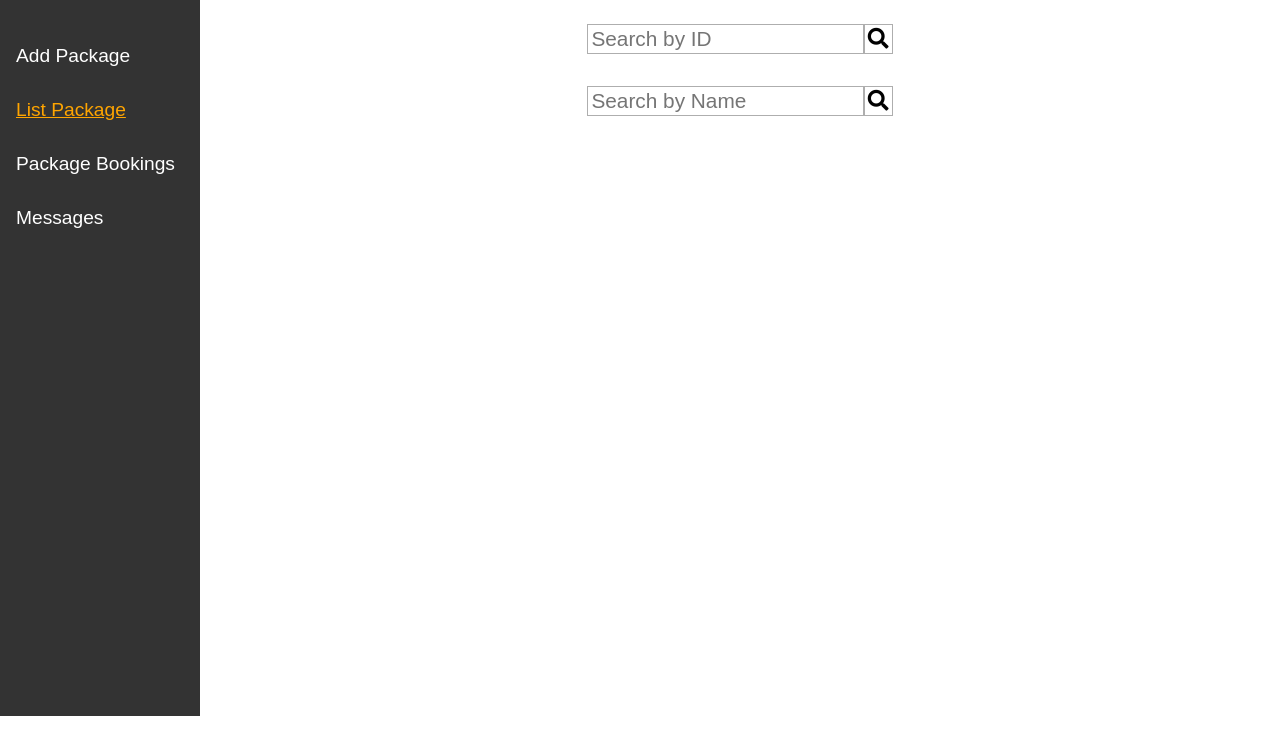
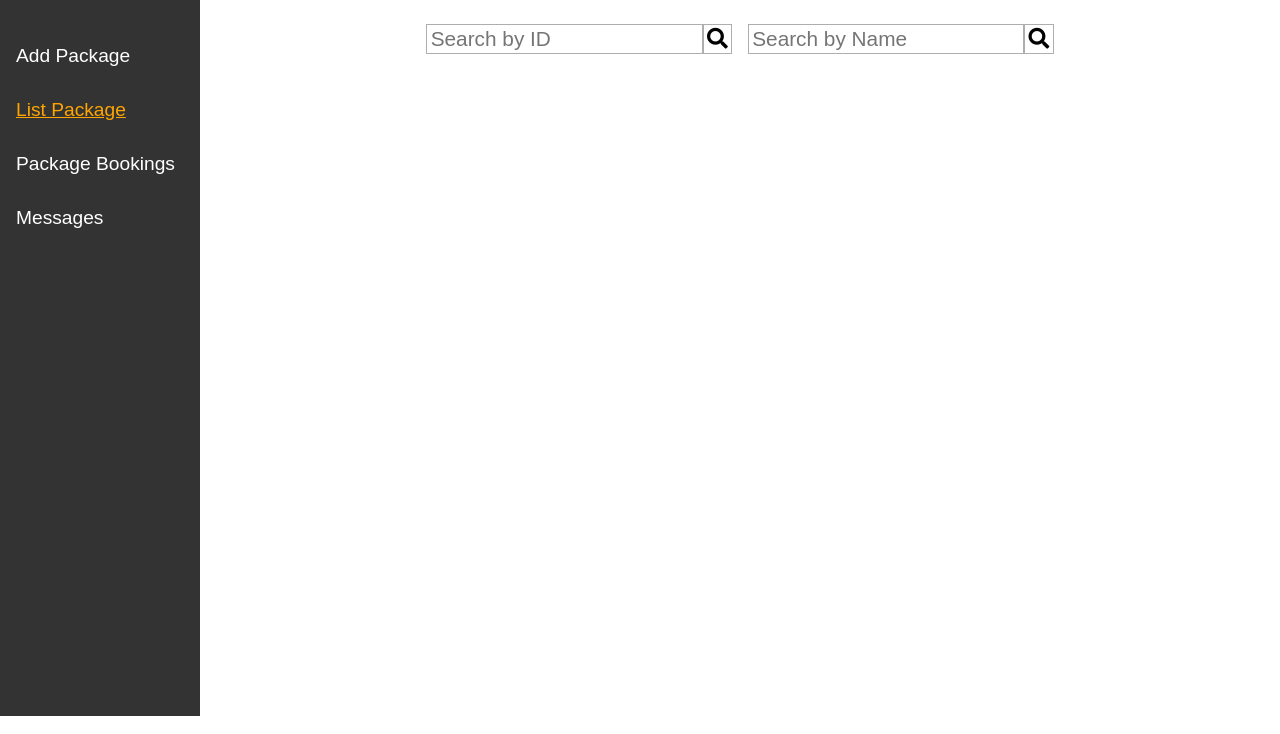
Before and after one commit to BLooDBRothER/tours_travel, a plain HTML site: page frontend/admin/index.html in a window 1280 px wide. Both pictures are taken after a click on the element "List Package". Shown: the part 84-818 px from the top of the page. Drawn offline with Linux system fonts and the light colour scheme; no server answers.

Commit message:
UI enhancement

```diff
--- a/frontend/admin/css/style.css
+++ b/frontend/admin/css/style.css
@@ -147,9 +147,18 @@ header h2 span {
   display: flex;
   justify-content: center;
   width: 100%;
+  height: 75vh;
+  overflow: auto;
   flex-wrap: wrap;
+  gap: 1.5rem;
+  margin: 1rem 0;
+}
+
+.pkg-search{
+  display: flex;
   gap: 1rem;
-  margin: 1rem 0;
+  align-items: center;
+  justify-content: center;
 }
 
 .search-box{
@@ -180,6 +189,7 @@ header h2 span {
 .package-container .package {
   width: 20rem;
   /* flex:1 1 30rem; */
+  height: 540px;
   border-radius: 0.5rem;
   overflow: hidden;
   box-shadow: 0 1rem 2rem rgba(0, 0, 0, 0.1);
--- a/frontend/admin/js/script.js
+++ b/frontend/admin/js/script.js
@@ -183,15 +183,14 @@ async function updatePkg(){
     const data = new FormData();
     data.append("image", imgInput.files[0]);
     const res=await api.post(endpointPath.img_post ,data);
+    await api.remove(endpointPath.img_delete(updateForm.dataset.image));
     packageData.imgurl=res.image_url;
   }
 
   const status = await api.update(endpointPath.pkg_update(id), JSON.stringify(packageData));
-  if(status == 200){
-    await api.remove(endpointPath.img_delete(updateForm.dataset.image));
-  }
   console.log(status);
   updateListPackage();
+  closeForm.click();
 }
 
 // DOMfunction for message
```
